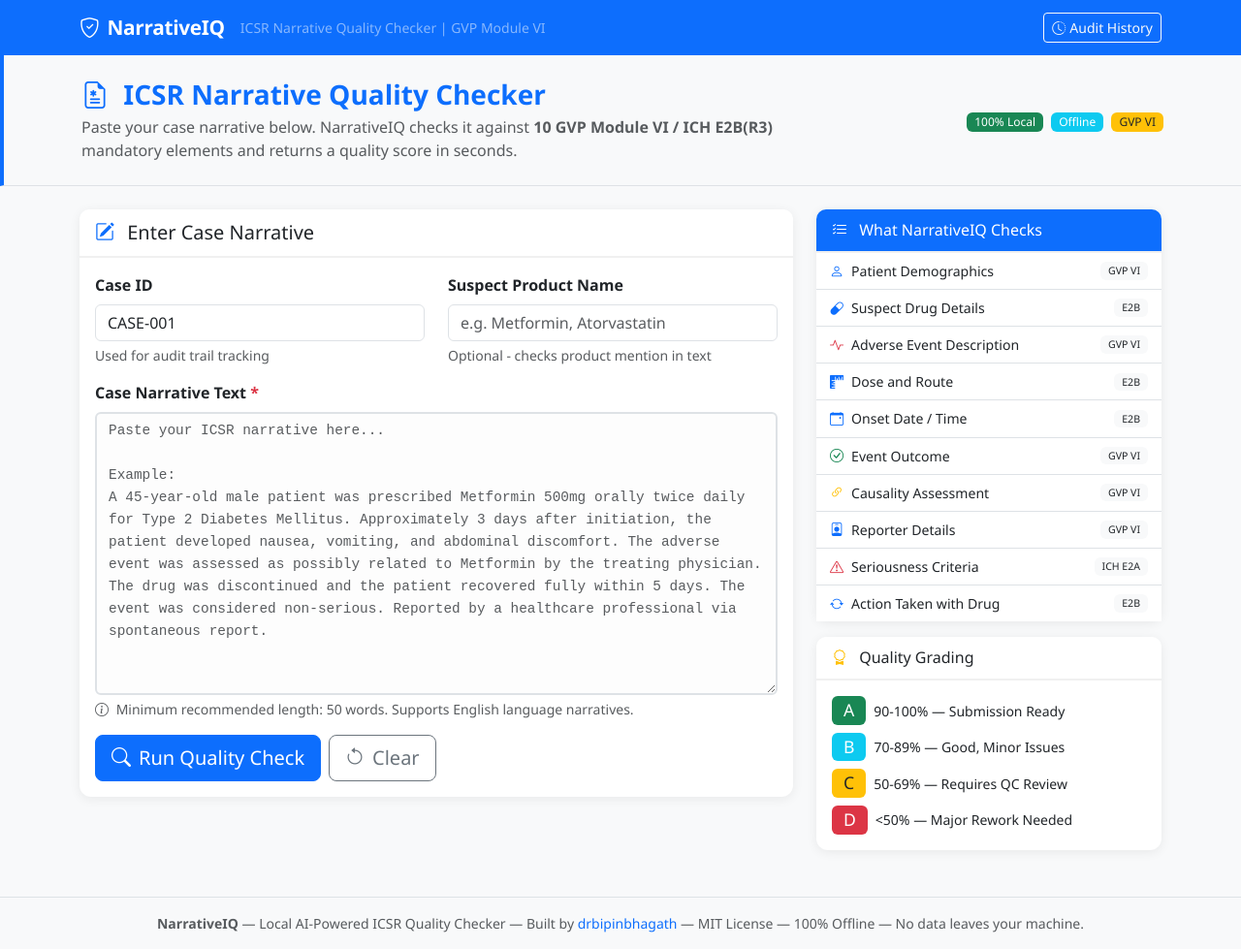
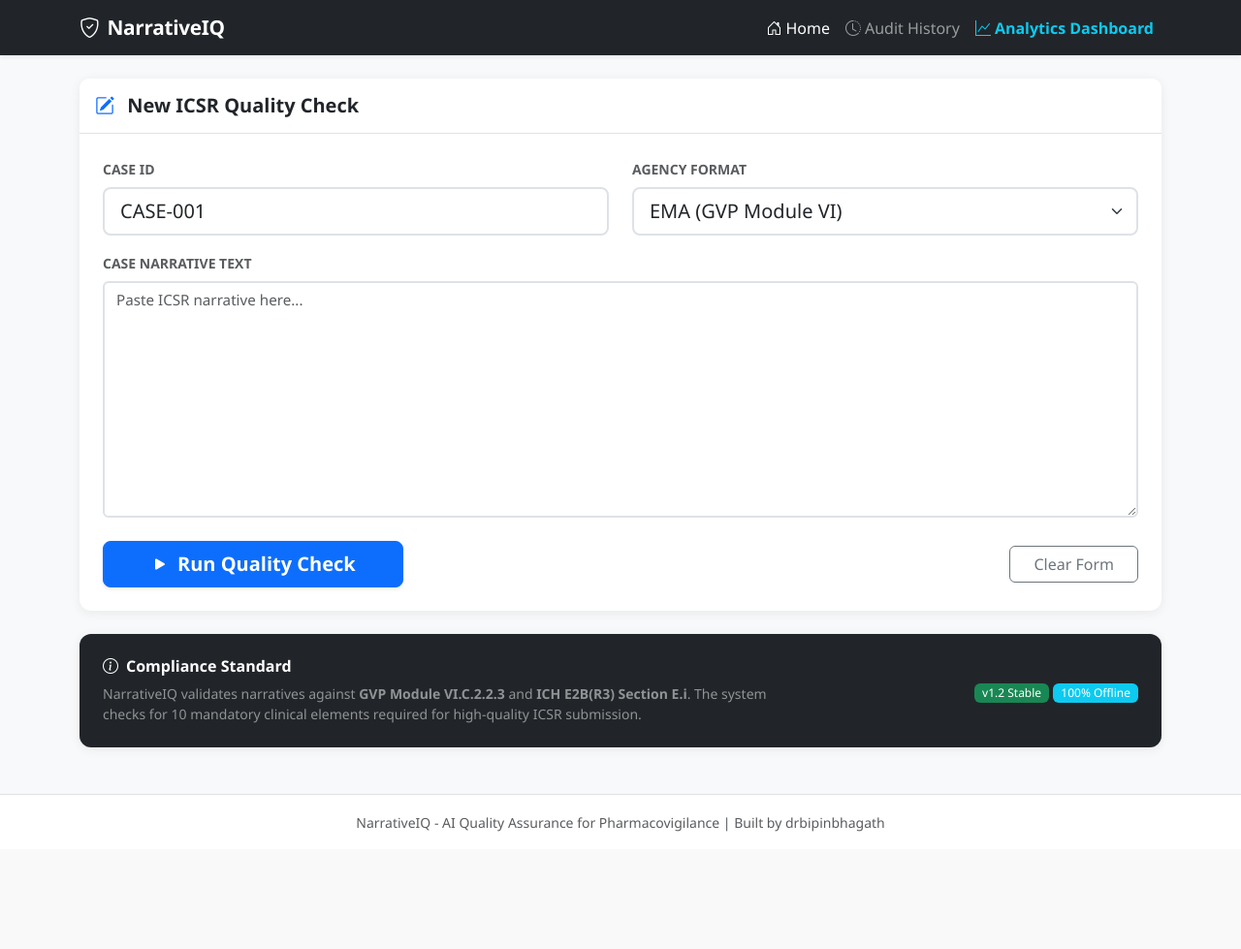
Before and after one commit to drbipinbhagath/NarrativeIQ, a Flask app: page / in a window 1280 px wide. Shown: the whole page at 97% size. After the commit the page ends 858 px from the top, so only its background shows below. Run offline with Flask 3, Linux system fonts and the light colour scheme.

Commit message:
Update navbar and footer styles iRedesign index.html for professional UI and better navigationn index.html

```diff
--- a/templates/index.html
+++ b/templates/index.html
@@ -8,216 +8,97 @@
     <link href="https://cdn.jsdelivr.net/npm/bootstrap-icons@1.10.0/font/bootstrap-icons.css" rel="stylesheet">
     <link href="/static/style.css" rel="stylesheet">
 </head>
-<body>
+<body class="bg-light">
 
 <!-- Navigation -->
-<nav class="navbar navbar-expand-lg navbar-dark bg-primary">
+<nav class="navbar navbar-expand-lg navbar-dark bg-dark shadow-sm">
     <div class="container">
         <a class="navbar-brand fw-bold" href="/">
             <i class="bi bi-shield-check me-2"></i>NarrativeIQ
         </a>
-    <span class="navbar-text text-white-50 small">ICSR Narrative Quality Checker | GVP Module VI</span>
-    <div class="ms-auto">
-      <a href="/history" class="btn btn-outline-light btn-sm">
-        <i class="bi bi-clock-history me-1"></i>Audit History
-      </a>
+        <button class="navbar-toggler" type="button" data-bs-toggle="collapse" data-bs-target="#navbarNav">
+            <span class="navbar-toggler-icon"></span>
+        </button>
+        <div class="collapse navbar-collapse" id="navbarNav">
+            <ul class="navbar-nav ms-auto">
+                <li class="nav-item"><a class="nav-link active" href="/"><i class="bi bi-house-door me-1"></i>Home</a></li>
+                <li class="nav-item"><a class="nav-link" href="/history"><i class="bi bi-clock-history me-1"></i>Audit History</a></li>
+                <li class="nav-item"><a class="nav-link text-info fw-bold" href="/dashboard"><i class="bi bi-graph-up me-1"></i>Analytics Dashboard</a></li>
+            </ul>
         </div>
     </div>
 </nav>
 
-<!-- Hero Section -->
-<div class="hero-section py-4 bg-light border-bottom">
-  <div class="container">
+<div class="container mt-4">
+    <div class="row">
+        <!-- Checker Form -->
+        <div class="col-12">
+            <div class="card border-0 shadow-sm mb-4">
+                <div class="card-header bg-white py-3 border-bottom">
+                    <h5 class="mb-0 fw-bold text-dark">
+                        <i class="bi bi-pencil-square me-2 text-primary"></i>
+                        New ICSR Quality Check
+                    </h5>
+                </div>
+                <div class="card-body p-4">
+                    <form action="/check" method="POST">
+                        <div class="row mb-3">
+                            <div class="col-md-6">
+                                <label class="form-label small fw-bold text-muted">CASE ID</label>
+                                <input type="text" name="case_id" class="form-control form-control-lg border-2" placeholder="CASE-001" value="CASE-001" required>
+                            </div>
+                            <div class="col-md-6">
+                                <label class="form-label small fw-bold text-muted">AGENCY FORMAT</label>
+                                <select name="agency" class="form-select form-select-lg border-2">
+                                    <option value="EMA">EMA (GVP Module VI)</option>
+                                    <option value="FDA">FDA (CFR 312.32)</option>
+                                    <option value="MHRA">MHRA (UK PV)</option>
+                                </select>
+                            </div>
+                        </div>
+                        <div class="mb-4">
+                            <label class="form-label small fw-bold text-muted">CASE NARRATIVE TEXT</label>
+                            <textarea name="narrative" class="form-control border-2 shadow-none" rows="10"
+                                placeholder="Paste ICSR narrative here..." required
+                                style="font-family: 'Segoe UI', system-ui, -apple-system, sans-serif; font-size: 0.95rem;"></textarea>
+                        </div>
+                        <div class="d-flex justify-content-between align-items-center">
+                            <button type="submit" class="btn btn-primary btn-lg px-5 fw-bold shadow-sm">
+                                <i class="bi bi-play-fill me-2"></i>Run Quality Check
+                            </button>
+                            <button type="reset" class="btn btn-outline-secondary px-4">Clear Form</button>
+                        </div>
+                    </form>
+                </div>
+            </div>
+        </div>
+    </div>
+
+    <!-- Quick Help / Compliance Guide -->
+    <div class="row mb-5">
+        <div class="col-md-12">
+            <div class="card border-0 bg-dark text-white shadow-sm p-4">
                 <div class="row align-items-center">
                     <div class="col-md-8">
-        <h1 class="h3 fw-bold text-primary mb-1">
-          <i class="bi bi-file-earmark-medical me-2"></i>
-          ICSR Narrative Quality Checker
-        </h1>
-        <p class="text-muted mb-0">
-          Paste your case narrative below. NarrativeIQ checks it against
-          <strong>10 GVP Module VI / ICH E2B(R3)</strong> mandatory elements
-          and returns a quality score in seconds.
+                        <h6 class="fw-bold mb-2"><i class="bi bi-info-circle me-2"></i>Compliance Standard</h6>
+                        <p class="small text-white-50 mb-0">
+                            NarrativeIQ validates narratives against <strong>GVP Module VI.C.2.2.3</strong> and <strong>ICH E2B(R3) Section E.i</strong>.
+                            The system checks for 10 mandatory clinical elements required for high-quality ICSR submission.
                         </p>
                     </div>
                     <div class="col-md-4 text-end">
-        <div class="badge-group">
-          <span class="badge bg-success me-1">100% Local</span>
-          <span class="badge bg-info me-1">Offline</span>
-          <span class="badge bg-warning text-dark">GVP VI</span>
+                        <span class="badge bg-success">v1.2 Stable</span>
+                        <span class="badge bg-info">100% Offline</span>
+                    </div>
                 </div>
             </div>
         </div>
     </div>
 </div>
 
-<!-- Main Form -->
-<div class="container mt-4">
-  <div class="row">
-
-    <!-- Input Form -->
-    <div class="col-lg-8">
-      <div class="card shadow-sm">
-        <div class="card-header bg-white">
-          <h5 class="mb-0">
-            <i class="bi bi-pencil-square me-2 text-primary"></i>
-            Enter Case Narrative
-          </h5>
-        </div>
-        <div class="card-body">
-          <form action="/check" method="POST">
-
-            <div class="row mb-3">
-              <div class="col-md-6">
-                <label class="form-label fw-semibold">Case ID</label>
-                <input type="text" name="case_id" class="form-control"
-                       placeholder="e.g. CASE-2024-001" value="CASE-001">
-                <div class="form-text">Used for audit trail tracking</div>
-              </div>
-              <div class="col-md-6">
-                <label class="form-label fw-semibold">Suspect Product Name</label>
-                <input type="text" name="product_name" class="form-control"
-                       placeholder="e.g. Metformin, Atorvastatin">
-                <div class="form-text">Optional - checks product mention in text</div>
-              </div>
-            </div>
-
-            <div class="mb-3">
-              <label class="form-label fw-semibold">
-                Case Narrative Text
-                <span class="text-danger">*</span>
-              </label>
-              <textarea name="narrative" class="form-control narrative-input"
-                        rows="12" required
-                        placeholder="Paste your ICSR narrative here...
-
-Example:
-A 45-year-old male patient was prescribed Metformin 500mg orally twice daily for Type 2 Diabetes Mellitus. Approximately 3 days after initiation, the patient developed nausea, vomiting, and abdominal discomfort. The adverse event was assessed as possibly related to Metformin by the treating physician. The drug was discontinued and the patient recovered fully within 5 days. The event was considered non-serious. Reported by a healthcare professional via spontaneous report."></textarea>
-              <div class="form-text">
-                <i class="bi bi-info-circle me-1"></i>
-                Minimum recommended length: 50 words. Supports English language narratives.
-              </div>
-            </div>
-
-            <div class="d-flex gap-2">
-              <button type="submit" class="btn btn-primary btn-lg">
-                <i class="bi bi-search me-2"></i>Run Quality Check
-              </button>
-              <button type="reset" class="btn btn-outline-secondary btn-lg">
-                <i class="bi bi-arrow-counterclockwise me-2"></i>Clear
-              </button>
-            </div>
-
-          </form>
-        </div>
-      </div>
-    </div>
-
-    <!-- Info Panel -->
-    <div class="col-lg-4">
-
-      <!-- What NarrativeIQ checks -->
-      <div class="card shadow-sm mb-3">
-        <div class="card-header bg-primary text-white">
-          <h6 class="mb-0">
-            <i class="bi bi-list-check me-2"></i>
-            What NarrativeIQ Checks
-          </h6>
-        </div>
-        <div class="card-body p-0">
-          <ul class="list-group list-group-flush small">
-            <li class="list-group-item d-flex align-items-center">
-              <i class="bi bi-person me-2 text-primary"></i>
-              Patient Demographics
-              <span class="ms-auto badge bg-light text-dark">GVP VI</span>
-            </li>
-            <li class="list-group-item d-flex align-items-center">
-              <i class="bi bi-capsule me-2 text-primary"></i>
-              Suspect Drug Details
-              <span class="ms-auto badge bg-light text-dark">E2B</span>
-            </li>
-            <li class="list-group-item d-flex align-items-center">
-              <i class="bi bi-activity me-2 text-danger"></i>
-              Adverse Event Description
-              <span class="ms-auto badge bg-light text-dark">GVP VI</span>
-            </li>
-            <li class="list-group-item d-flex align-items-center">
-              <i class="bi bi-rulers me-2 text-primary"></i>
-              Dose and Route
-              <span class="ms-auto badge bg-light text-dark">E2B</span>
-            </li>
-            <li class="list-group-item d-flex align-items-center">
-              <i class="bi bi-calendar-event me-2 text-primary"></i>
-              Onset Date / Time
-              <span class="ms-auto badge bg-light text-dark">E2B</span>
-            </li>
-            <li class="list-group-item d-flex align-items-center">
-              <i class="bi bi-check-circle me-2 text-success"></i>
-              Event Outcome
-              <span class="ms-auto badge bg-light text-dark">GVP VI</span>
-            </li>
-            <li class="list-group-item d-flex align-items-center">
-              <i class="bi bi-link-45deg me-2 text-warning"></i>
-              Causality Assessment
-              <span class="ms-auto badge bg-light text-dark">GVP VI</span>
-            </li>
-            <li class="list-group-item d-flex align-items-center">
-              <i class="bi bi-person-badge me-2 text-primary"></i>
-              Reporter Details
-              <span class="ms-auto badge bg-light text-dark">GVP VI</span>
-            </li>
-            <li class="list-group-item d-flex align-items-center">
-              <i class="bi bi-exclamation-triangle me-2 text-danger"></i>
-              Seriousness Criteria
-              <span class="ms-auto badge bg-light text-dark">ICH E2A</span>
-            </li>
-            <li class="list-group-item d-flex align-items-center">
-              <i class="bi bi-arrow-repeat me-2 text-primary"></i>
-              Action Taken with Drug
-              <span class="ms-auto badge bg-light text-dark">E2B</span>
-            </li>
-          </ul>
-        </div>
-      </div>
-
-      <!-- Grading System -->
-      <div class="card shadow-sm">
-        <div class="card-header bg-white">
-          <h6 class="mb-0">
-            <i class="bi bi-award me-2 text-warning"></i>
-            Quality Grading
-          </h6>
-        </div>
-        <div class="card-body small">
-          <div class="d-flex align-items-center mb-2">
-            <span class="badge bg-success me-2 fs-6">A</span>
-            <div>90-100% &mdash; Submission Ready</div>
-          </div>
-          <div class="d-flex align-items-center mb-2">
-            <span class="badge bg-info me-2 fs-6">B</span>
-            <div>70-89% &mdash; Good, Minor Issues</div>
-          </div>
-          <div class="d-flex align-items-center mb-2">
-            <span class="badge bg-warning text-dark me-2 fs-6">C</span>
-            <div>50-69% &mdash; Requires QC Review</div>
-          </div>
-          <div class="d-flex align-items-center">
-            <span class="badge bg-danger me-2 fs-6">D</span>
-            <div>&lt;50% &mdash; Major Rework Needed</div>
-          </div>
-        </div>
-      </div>
-
-    </div>
-  </div>
-</div>
-
-<!-- Footer -->
-<footer class="mt-5 py-3 bg-light border-top">
-  <div class="container text-center text-muted small">
-    <strong>NarrativeIQ</strong> &mdash; Local AI-Powered ICSR Quality Checker &mdash;
-    Built by <a href="https://github.com/drbipinbhagath" class="text-decoration-none">drbipinbhagath</a> &mdash;
-    MIT License &mdash; 100% Offline &mdash; No data leaves your machine.
+<footer class="footer mt-auto py-3 bg-white border-top">
+    <div class="container text-center">
+        <span class="text-muted small">NarrativeIQ - AI Quality Assurance for Pharmacovigilance | Built by drbipinbhagath</span>
     </div>
 </footer>
 
```
Lines whose indentation alone changed are shown as unchanged.
